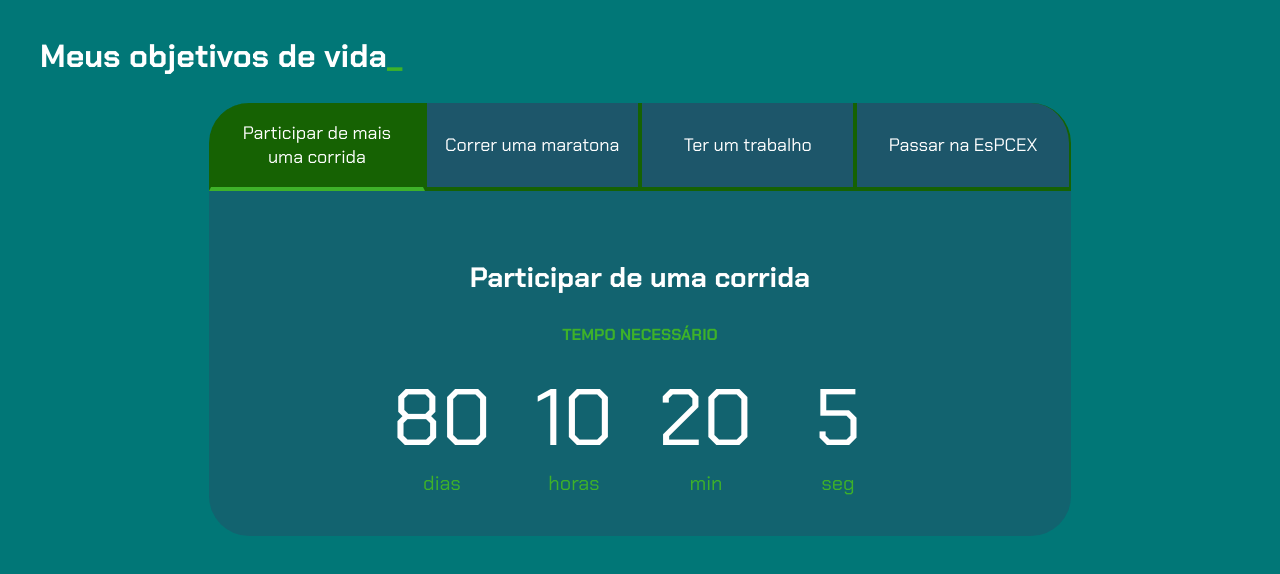
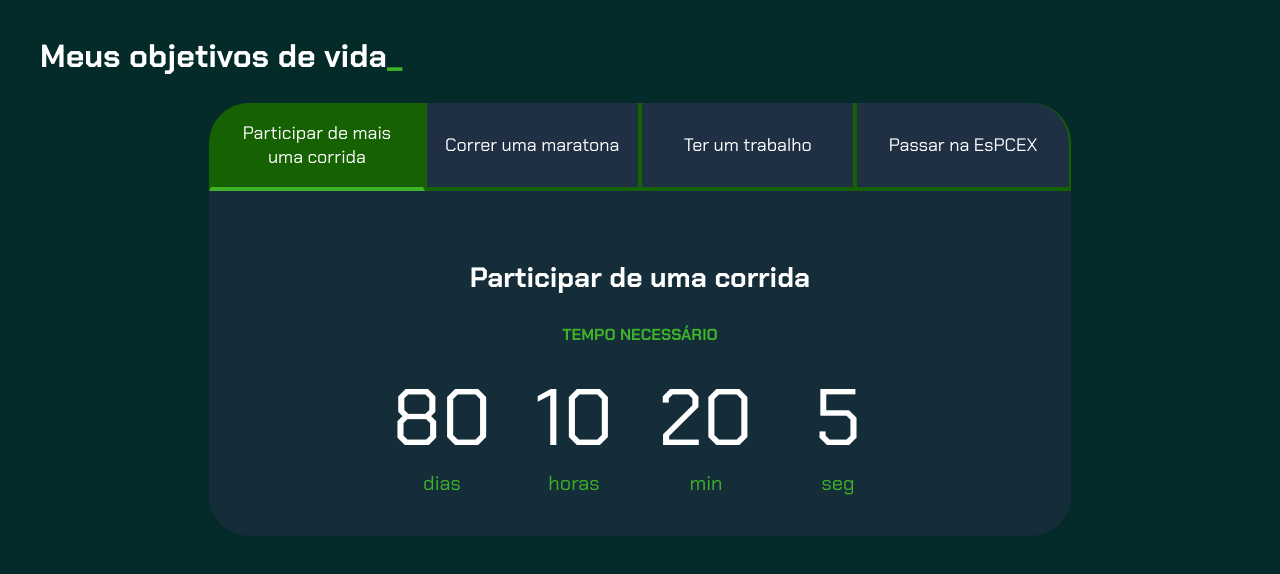
Before and after one commit to tavin7xis/projeto-de-vida, a plain HTML site: page index.html in a window 1280 px wide. Drawn offline with Linux system fonts and the light colour scheme.

Commit message:
gygygugu

```diff
--- a/style.css
+++ b/style.css
@@ -1,7 +1,7 @@
 @import url('https://fonts.googleapis.com/css2?family=Chakra+Petch:wght@400;700&display=swap');
 
 :root {
-    --cor-de-fundo: #017777;
+    --cor-de-fundo: #042a2a;
     --verde: #3eb229;
     --branco: #FFFFFF;
     --botao-ativo: #166203;
```
